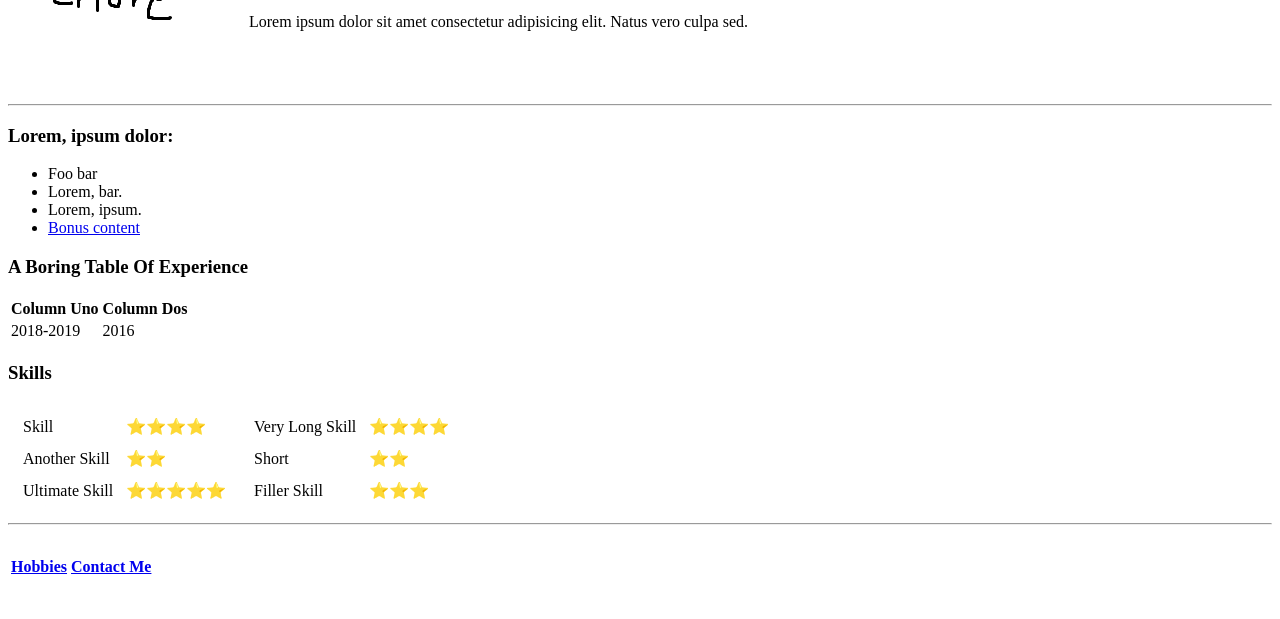
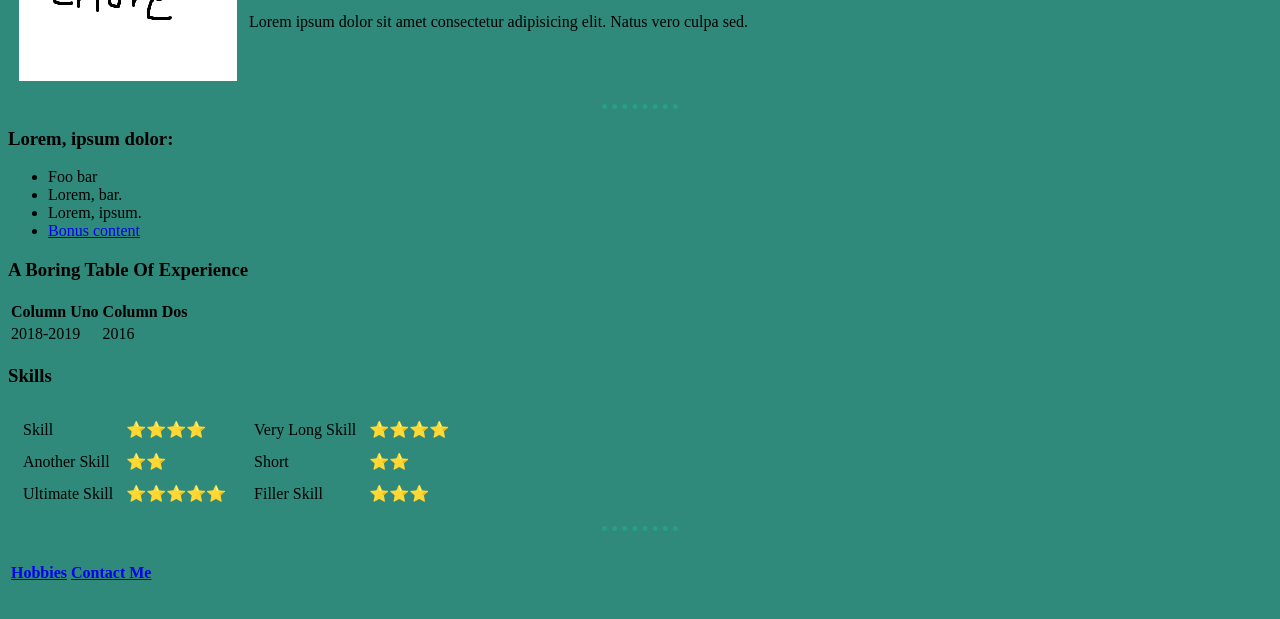
Before and after one commit to thandora/100-days-of-code-udemy, a plain HTML site: page day-043-044/index.html in a window 1280 px wide. Shown: the part 157-776 px from the top of the page. Drawn offline with Linux system fonts and the light colour scheme.

Commit message:
Create styles.css

```diff
--- /dev/null
+++ b/day-043-044/css/styles.css
@@ -0,0 +1,9 @@
+body {
+  background-color: #308a7b;
+}
+
+hr {
+  border: none;
+  border-top: 5px dotted rgba(6, 241, 183, 0.185);
+  width: 6%;
+}
--- a/day-043-044/index.html
+++ b/day-043-044/index.html
@@ -4,8 +4,9 @@
     <meta charset="UTF-8" />
     <meta http-equiv="X-UA-Compatible" content="IE=edge" />
     <meta name="viewport" content="width=device-width, initial-scale=1.0" />
+    <title>Me</title>
+    <link rel="stylesheet" href="css/styles.css">
 
-    <title>Documentsssssss</title>
   </head>
 
   <body>
```
